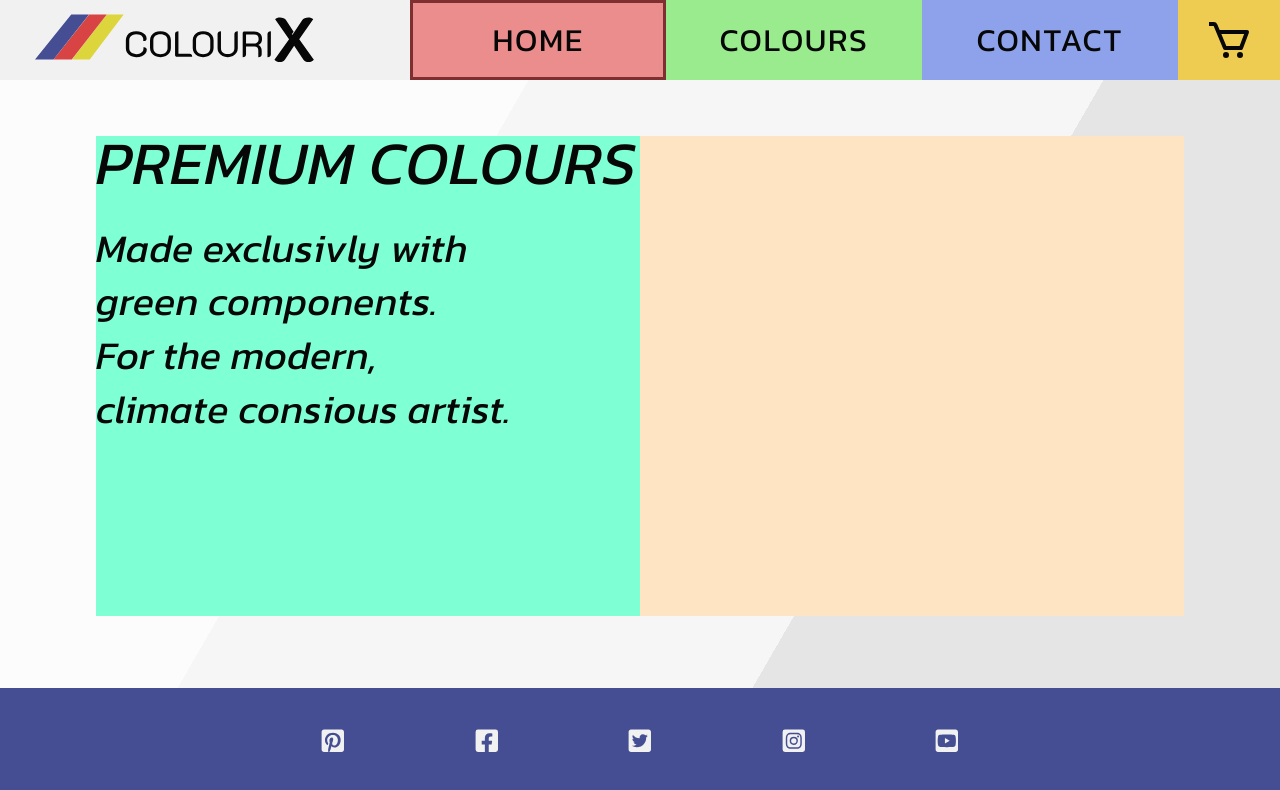
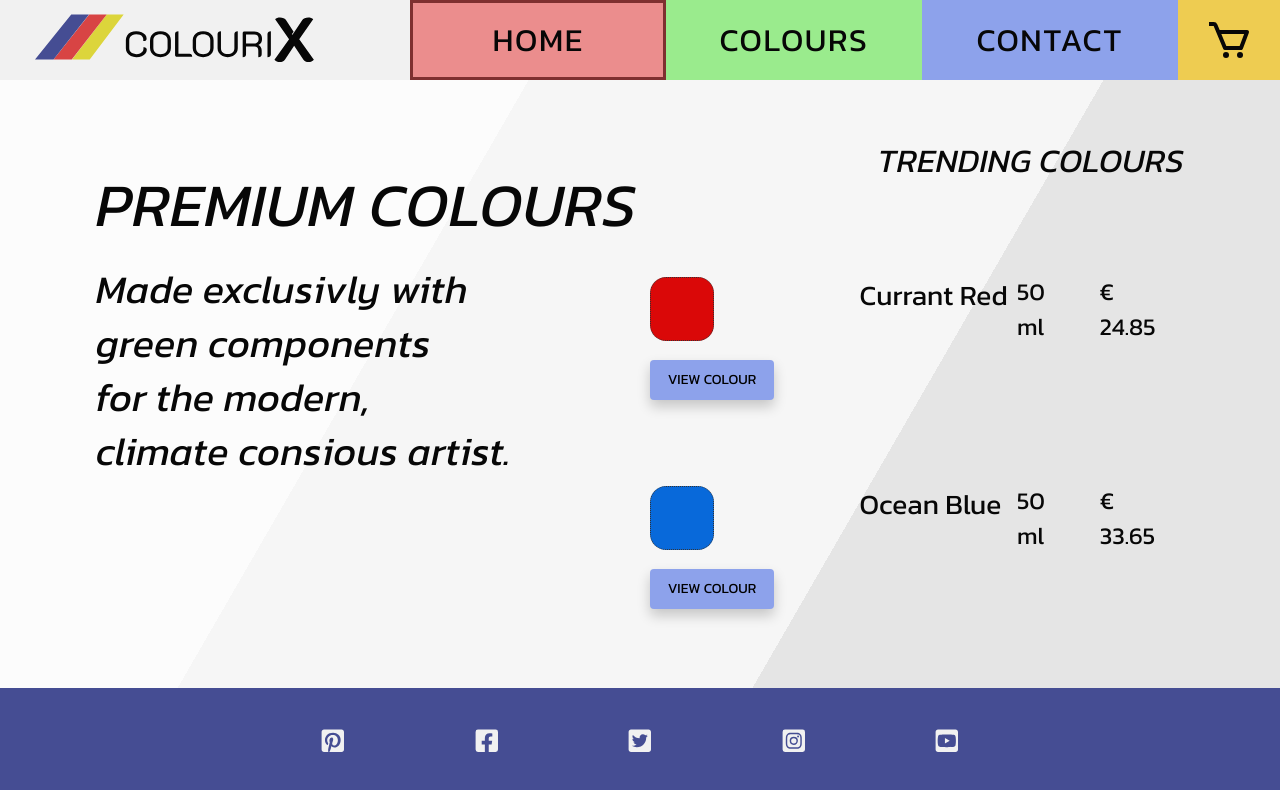
Before and after one commit to Patrick-Svensson/colourix, a React (Create React App) app: page / in a window 1280 px wide. Shown: the top 790 px of the page. Built offline with nearby package versions, Linux system fonts and the light colour scheme.

Commit message:
Add TrendColours component file. Add content to aside in Home.

```diff
--- /dev/null
+++ b/src/Components/TrendColours.js
@@ -0,0 +1,34 @@
+import { useState } from "react";
+import { colourData } from "./colourData";
+import Button from "./Button";
+
+import "./ColourComponent.css";
+
+const TrendingColours = () => {
+    const [colours, setColours] = useState(colourData);
+
+    const styles = {
+        backgroundColor: "#8DA2EB",
+    };
+
+    const trendColItem = colours
+        .filter((colours) => colours.id < 3)
+        .map((el) => (
+            <div key={el.id} className="colourItemContainer">
+                <div className="productImg" style={{ background: "#" + el.colour }}></div>
+                <div className="dataContainer">
+                    <h3 className="productTitle">{el.name}</h3>
+
+                    <div className="unitsContainer">
+                        <p>{el.volume} ml</p>
+                        <p>€ {el.price}</p>
+                    </div>
+                </div>
+                <Button style={styles} text="view colour" />
+            </div>
+        ));
+
+    return <>{trendColItem}</>;
+};
+
+export default TrendingColours;
--- a/src/Components/colourData.js
+++ b/src/Components/colourData.js
@@ -8,9 +8,10 @@ export const colourData = [
     },
     {
         id: 2,
-        name: "forrest",
-        colour: "1D8133",
-        price: 24.85,
+        name: "ocean blue",
+        colour: "0869DA",
+        price: 33.65,
+
         volume: 50,
     },
     {
@@ -22,9 +23,9 @@ export const colourData = [
     },
     {
         id: 4,
-        name: "ocean blue",
-        colour: "0869DA",
-        price: 33.65,
+        name: "forrest",
+        colour: "1D8133",
+        price: 24.85,
         volume: 50,
     },
     {
--- a/src/Pages/Home.css
+++ b/src/Pages/Home.css
@@ -12,7 +12,6 @@
     height: 60%;
     display: flex;
     flex-wrap: wrap;
-    background-color: aquamarine;
     margin-bottom: 3rem;
 }
 
@@ -21,22 +20,25 @@
     height: 80%;
     display: flex;
     flex-direction: column;
+    justify-content: center;
 }
 
-.trendingColours {
+.trendColContainer {
     width: 50%;
     height: 100%;
     display: flex;
     flex-direction: column;
     justify-content: space-between;
     align-items: flex-end;
-    background-color: bisque;
+}
+
+.homeHeading {
+    font-weight: 400;
+    font-style: italic;
 }
 
 .homeHeaderHeading {
     font-size: clamp(2.6rem, 2.2rem + 2vw, 4rem);
-    font-weight: 400;
-    font-style: italic;
     text-transform: uppercase;
     line-height: clamp(2.5rem, 2.2143rem + 1.4286vw, 3.5rem);
     letter-spacing: 0.04rem;
@@ -45,7 +47,22 @@
 
 .homeHeaderSubHeading {
     font-size: clamp(1.6rem, 1.3143rem + 1.4286vw, 2.6rem);
-    font-style: italic;
     line-height: clamp(2.5rem, 2.2143rem + 1.4286vw, 3.5rem);
     letter-spacing: 0.02rem;
 }
+
+.trendColHeading {
+    font-size: clamp(1.2rem, 0.9143rem + 1.4286vw, 2.2rem);
+    text-transform: uppercase;
+    letter-spacing: 0.02rem;
+    padding-bottom: 2rem;
+}
+
+.trendColours {
+    width: 100%;
+    height: 80%;
+    display: flex;
+    flex-direction: column;
+    justify-content: space-between;
+    align-items: flex-end;
+}
--- a/src/Pages/Home.js
+++ b/src/Pages/Home.js
@@ -1,15 +1,22 @@
+import TrendingColour from "../Components/TrendColours";
+
 const Home = () => {
     return (
         <div className="home">
             <div className="homeContentContainer">
                 <header className="homeHeader">
-                    <h1 className="homeHeaderHeading">premium colours</h1>
-                    <span className="homeHeaderSubHeading">Made exclusivly with</span>
-                    <span className="homeHeaderSubHeading">green components.</span>
-                    <span className="homeHeaderSubHeading">For the modern,</span>
-                    <span className="homeHeaderSubHeading">climate consious artist.</span>
+                    <h1 className="homeHeaderHeading homeHeading">premium colours</h1>
+                    <span className="homeHeaderSubHeading homeHeading">Made exclusivly with</span>
+                    <span className="homeHeaderSubHeading homeHeading">green components</span>
+                    <span className="homeHeaderSubHeading homeHeading">for the modern,</span>
+                    <span className="homeHeaderSubHeading homeHeading">climate consious artist.</span>
                 </header>
-                <aside className="trendingColours"></aside>
+                <aside className="trendColContainer">
+                    <h2 className="trendColHeading homeHeading">trending colours</h2>
+                    <div className="trendColours">
+                        <TrendingColour />
+                    </div>
+                </aside>
             </div>
         </div>
     );
```
